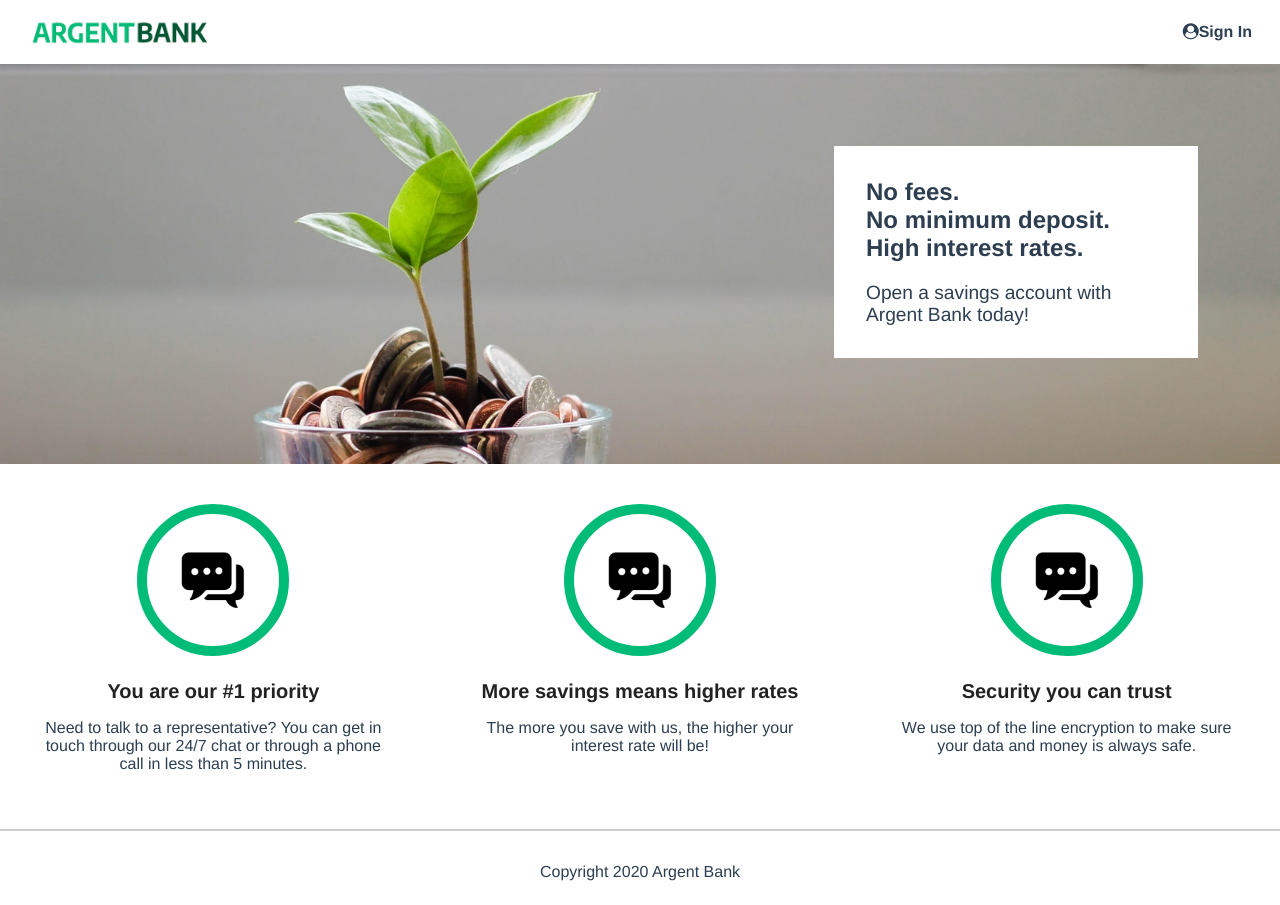
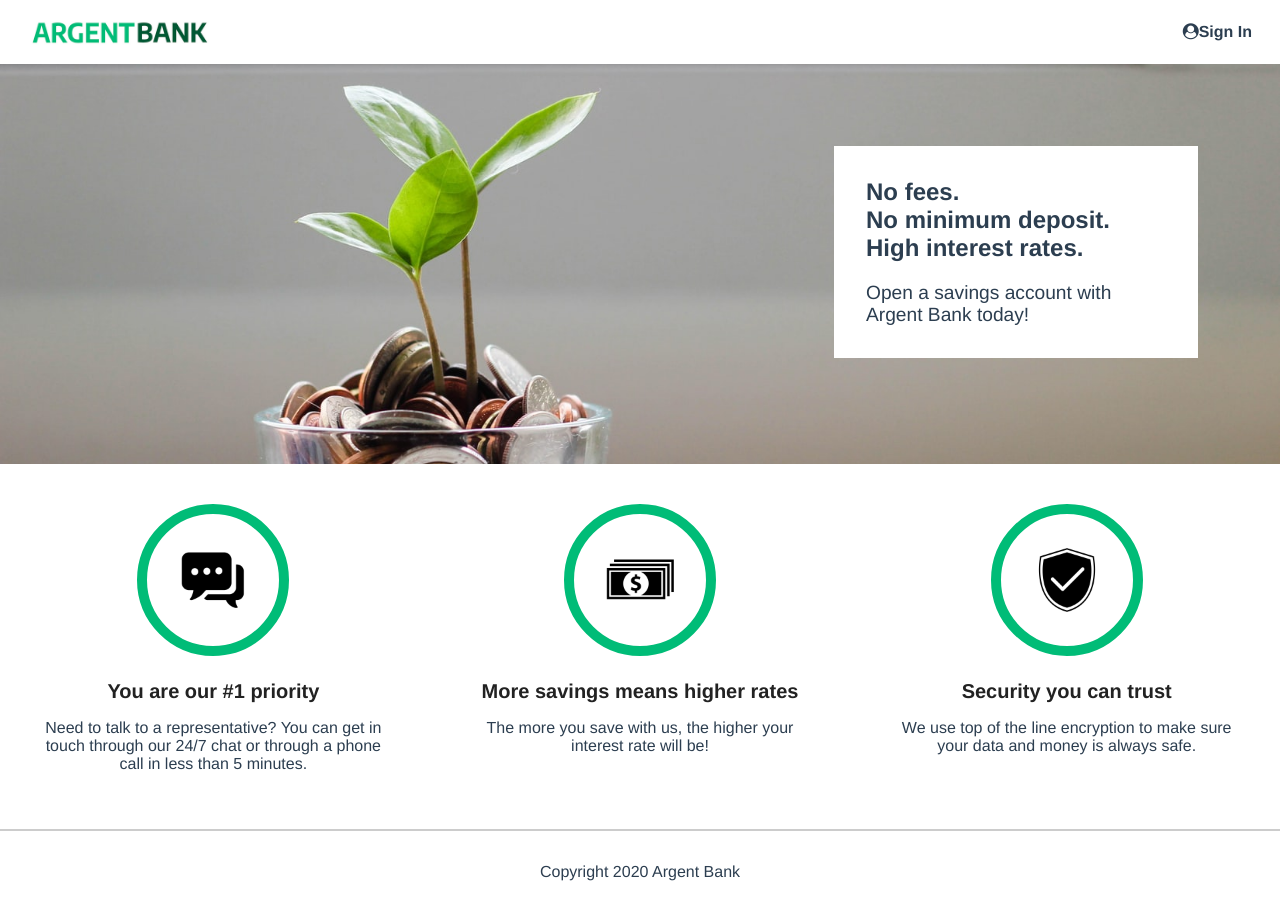
Before and after one commit to ChimdaProjects/ArgentBank, a React (Create React App) app: page / in a window 1280 px wide. Built offline with nearby package versions, Linux system fonts and the light colour scheme.

Commit message:
init store, createSlice: authSlice and authActions

```diff
--- a/package.json
+++ b/package.json
@@ -3,11 +3,15 @@
   "version": "0.1.0",
   "private": true,
   "dependencies": {
+    "@reduxjs/toolkit": "^1.9.3",
     "@testing-library/jest-dom": "^5.16.5",
     "@testing-library/react": "^13.4.0",
     "@testing-library/user-event": "^13.5.0",
+    "axios": "^1.3.4",
+    "immer": "^9.0.19",
     "react": "^18.2.0",
     "react-dom": "^18.2.0",
+    "react-redux": "^8.0.5",
     "react-router-dom": "^6.8.1",
     "react-scripts": "5.0.1",
     "sass": "^1.58.3",
--- /dev/null
+++ b/src/app/store.js
@@ -0,0 +1,10 @@
+import { configureStore } from '@reduxjs/toolkit';
+import authReducer from "../features/auth/authSlice";
+
+const store = configureStore({
+  reducer: {
+    auth: authReducer
+  }
+});
+
+export default store;
--- a/src/components/EditUserName/editUserName.scss
+++ b/src/components/EditUserName/editUserName.scss
@@ -3,6 +3,7 @@
     width: 100%;
     background-color: #DFE6ED;
     padding-top: 1rem;
+    display: none;
 }
 .input-edit-wrapper {
     display: flex;
--- a/src/components/Feature/Feature.jsx
+++ b/src/components/Feature/Feature.jsx
@@ -1,10 +1,10 @@
 import "./feature.scss"
-import photo from "../../assets/icon-chat.png"
+
 const Feature = ({image, description, title, text }) => {
     return (
         <div className="feature-item">
             <img
-                src={photo}
+                src={image}
                 alt={description}
                 className="feature-icon"
             />
--- a/src/datas/datasFeatures.js
+++ /dev/null
@@ -1,22 +0,0 @@
-const datas = [
-    {
-        alt : "Chat Icon",
-        title : "You are our #1 priority",
-        text : `Need to talk to a representative? You can get in touch through our
-        24/7 chat or through a phone call in less than 5 minutes.`,
-    },
-    {
-        alt : "Chat Icon",
-        title : "More savings means higher rates",
-        text : `The more you save with us, the higher your interest rate will be!`,
-
-    },
-    {
-        alt : "Chat Icon",
-        title : "Security you can trust",
-        text : `We use top of the line encryption to make sure your data and money
-        is always safe.`,
-    }
-]
-
-export default datas;
--- /dev/null
+++ b/src/features/auth/authActions.js
@@ -0,0 +1,31 @@
+import axios from 'axios';
+import { createAsyncThunk } from '@reduxjs/toolkit';
+
+const apiUrl = 'http://localhost:3001';
+
+export const loginUser = createAsyncThunk(
+    'auth/login',
+    async ({ email, password, firstName, lastName }, {rejectWithValue}) => {
+        try {
+            const config = {
+                headers: {
+                    'Content-Type': 'application/json',
+                },
+            }
+
+
+            await axios.post(
+                `${apiUrl}/login`,
+                { email, password, firstName, lastName},
+                config
+            )
+        } catch (error) {
+            // return custom message from backend if present
+            if (error.response && error.response.data.message) {
+                return rejectWithValue(error.response.data.message);
+            } else {
+                return rejectWithValue(error.message)
+            }
+        }
+    }
+)
--- /dev/null
+++ b/src/features/auth/authSlice.js
@@ -0,0 +1,33 @@
+import { createSlice } from "@reduxjs/toolkit";
+import { loginUser } from "./authActions";
+
+const initialState = {
+    loading: false,
+    userInfo: {},
+    userToken: null,
+    error: null,
+    success: false,
+}
+
+const authSlice = createSlice({
+    name: "auth",
+    initialState,
+    reducers: {},
+    extraReducers: {
+        //login user
+        [loginUser.pending]: (state) => {
+            state.loading = true,
+            state.error = null
+        },
+        [loginUser.fulfilled]: (state) => {
+            state.loading = false,
+            state.success = true // login successful
+        },
+        [loginUser.rejected]: (state, {payload}) => {
+            state.loading = false,
+            state.error = payload
+        }
+    },
+})
+
+export default authSlice.reducer;
--- a/src/index.js
+++ b/src/index.js
@@ -4,12 +4,17 @@ import { BrowserRouter } from "react-router-dom";
 import './index.css';
 import App from './components/App/App';
 import reportWebVitals from './reportWebVitals';
+import store from "./app/store"
+import { Provider } from "react-redux"
 
 const root = ReactDOM.createRoot(document.getElementById('root'));
 root.render(
   <BrowserRouter >
       <React.StrictMode>
+        <Provider store={store}>
           <App />
+        </Provider>
+
       </React.StrictMode>
   </BrowserRouter>
 
--- a/src/pages/Homepage/Homepage.jsx
+++ b/src/pages/Homepage/Homepage.jsx
@@ -8,9 +8,11 @@ import Footer from "../../components/Footer/Footer";
 //style
 import "./homepage.scss"
 
+//images
+import icon1 from "../../assets/icon-chat.png"
+import icon2 from "../../assets/icon-money.png"
+import icon3 from "../../assets/icon-security.png"
 
-// datas features
-import data from "../../datas/datasFeatures"
 import { Fragment } from "react";
 
 
@@ -23,17 +25,26 @@ const Homepage = () => {
                 <Hero />
                 <section className="features">
                     <h2 className="sr-only">Features</h2>
-                        {data.map((elt,index) => {
-                            return ( <Feature
-                                key={`feature+${index}`}
-                                image = {elt.image}
-                                description = {elt.alt}
-                                title = {elt.title}
-                                text = {elt.text}
-
-                            />)
-
-                        })}
+                    <Feature
+                        image={icon1}
+                        description="Chat icon"
+                        title="You are our #1 priority"
+                        text="Need to talk to a representative? You can get in touch through our
+                        24/7 chat or through a phone call in less than 5 minutes."
+                    />
+                    <Feature
+                        image={icon2}
+                        description="Chat icon"
+                        title="More savings means higher rates"
+                        text="The more you save with us, the higher your interest rate will be!"
+                    />
+                    <Feature
+                        image={icon3}
+                        description="Chat icon"
+                        title="Security you can trust"
+                        text="We use top of the line encryption to make sure your data and money
+                        is always safe."
+                    />
 
                 </section>
             </main>
```
Also changed, not shown: 2 other files (tests, documents, lock files or other folders).
